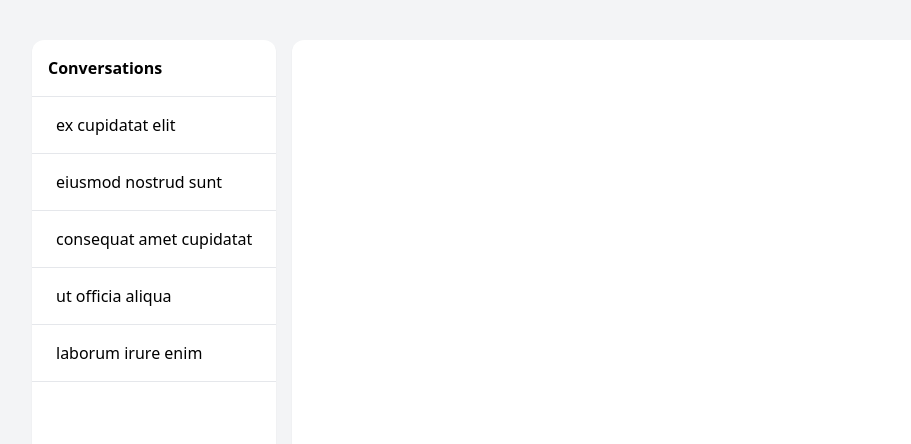
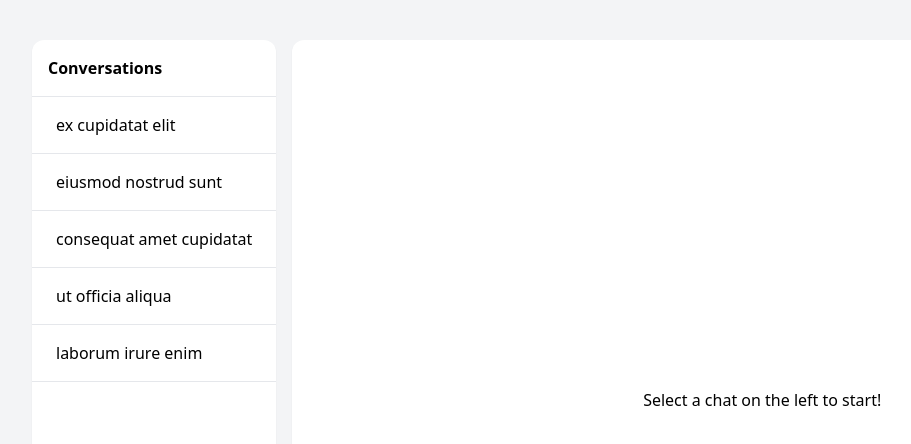
Before and after one commit to aaronconway7/blink-code-test, a Next.js app: page / in a window 1280 px wide. Shown: the top 444 px of the page, without its empty margins (8-919 px from the left). Built offline with nearby package versions, Linux system fonts and the light colour scheme.

Commit message:
component for empty/loading/error states

```diff
--- a/app/[conversationId]/page.tsx
+++ b/app/[conversationId]/page.tsx
@@ -6,6 +6,7 @@ import { useMemo } from 'react'
 import { compareAsc } from 'date-fns'
 import { Conversation as ConversationType } from '@/types/ConversationTypes'
 import Message from '@/components/Message'
+import CenteredText from '@/components/CenteredText'
 
 export default function Conversation() {
   const params = useParams()
@@ -24,8 +25,8 @@ export default function Conversation() {
     [conversation]
   )
 
-  if (error) return <p>there is an erro!</p>
-  if (isLoading) return <p>loading...</p>
+  if (error) return <CenteredText text="Sorry, an error occured." />
+  if (isLoading) return <CenteredText text="Loading..." />
 
   return (
     <>
--- a/app/page.tsx
+++ b/app/page.tsx
@@ -1,3 +1,5 @@
+import CenteredText from '@/components/CenteredText'
+
 export default function Home() {
-  return <main></main>
+  return <CenteredText text="Select a chat on the left to start!" />
 }
--- /dev/null
+++ b/components/CenteredText.tsx
@@ -0,0 +1,7 @@
+export default function CenteredText({ text }: { text: string }) {
+  return (
+    <div className="p-10 grow grid place-items-center">
+      <p>{text}</p>
+    </div>
+  )
+}
--- a/components/ConversationList.tsx
+++ b/components/ConversationList.tsx
@@ -5,6 +5,7 @@ import Link from 'next/link'
 import { useMemo } from 'react'
 import useSWR from 'swr'
 import { compareDesc } from 'date-fns'
+import CenteredText from '@/components/CenteredText'
 import { Conversation as ConversationType } from '@/types/ConversationTypes'
 
 export default function ConversationList() {
@@ -19,8 +20,8 @@ export default function ConversationList() {
     [data]
   )
 
-  if (error) return <p>there is an erro!</p>
-  if (isLoading) return <p>loading...</p>
+  if (error) return <CenteredText text="Sorry, an error occured." />
+  if (isLoading) return <CenteredText text="Loading..." />
 
   return (
     <div>
```
